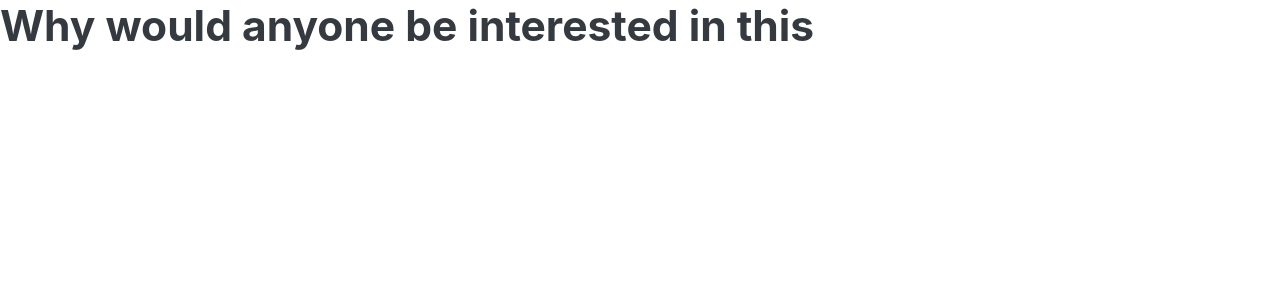
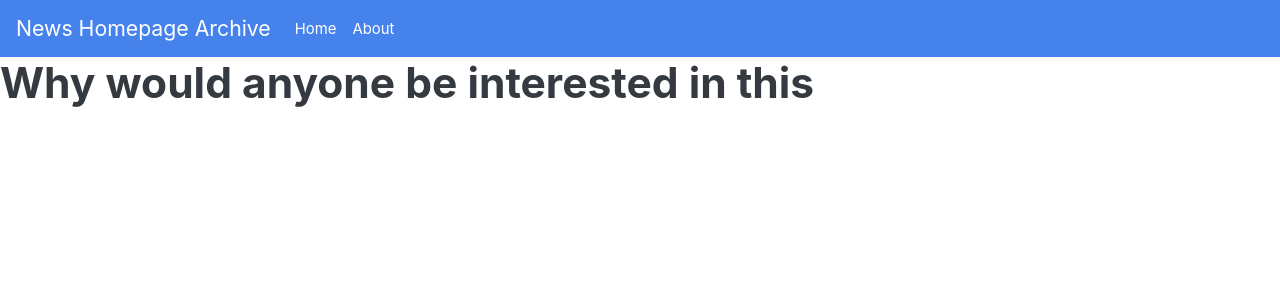
Before and after one commit to nrjones8/news-archive-explorer, a React (Create React App) app: page /#/about in a window 1280 px wide. Shown: the top 300 px of the page. Built offline with nearby package versions, Linux system fonts and the light colour scheme.

Commit message:
working navbar, goin with the #hash

```diff
--- a/src/About.js
+++ b/src/About.js
@@ -1,8 +1,19 @@
 import React, { Component } from 'react';
+
+import NavBar from './NavBar.js';
+
+import 'bootswatch/dist/litera/bootstrap.css';
+import 'react-datepicker/dist/react-datepicker.css';
+import './App.css';
 
 class About extends Component {
   render() {
-    return <h1>Why would anyone be interested in this</h1>
+    return (
+        <div>
+            <NavBar />
+            <h1>Why would anyone be interested in this</h1>
+        </div>
+    )
   }
 }
 export default About;
--- a/src/NavBar.js
+++ b/src/NavBar.js
@@ -4,7 +4,25 @@ class NavBar extends Component {
   render() {
     return (
       <nav className="navbar navbar-expand-lg navbar-dark bg-primary">
-        <div className="navbar-brand">News Homepage Archive</div>
+        <a className="navbar-brand" href={process.env.PUBLIC_URL + "/#/"}>News Homepage Archive</a>
+        <button class="navbar-toggler" type="button" data-toggle="collapse" data-target="#explorerNavBar" aria-controls="explorerNavBar" aria-expanded="false" aria-label="Toggle navigation">
+            <span class="navbar-toggler-icon"></span>
+        </button>
+
+        <div className="collapse navbar-collapse" id="explorerNavBar">
+            <ul className="navbar-nav">
+                <li className="nav-item active">
+                    {/* There is probably a better way to do this */}
+                    <a className="nav-link" href={process.env.PUBLIC_URL + "/#/"}>Home</a>
+                </li>
+            </ul>
+            <ul className="navbar-nav">
+                <li className="nav-item active">
+                    {/* There is probably a better way to do this */}
+                    <a className="nav-link" href={process.env.PUBLIC_URL + "/#/about"}>About</a>
+                </li>
+            </ul>
+        </div>
       </nav>
     )
   }
```
